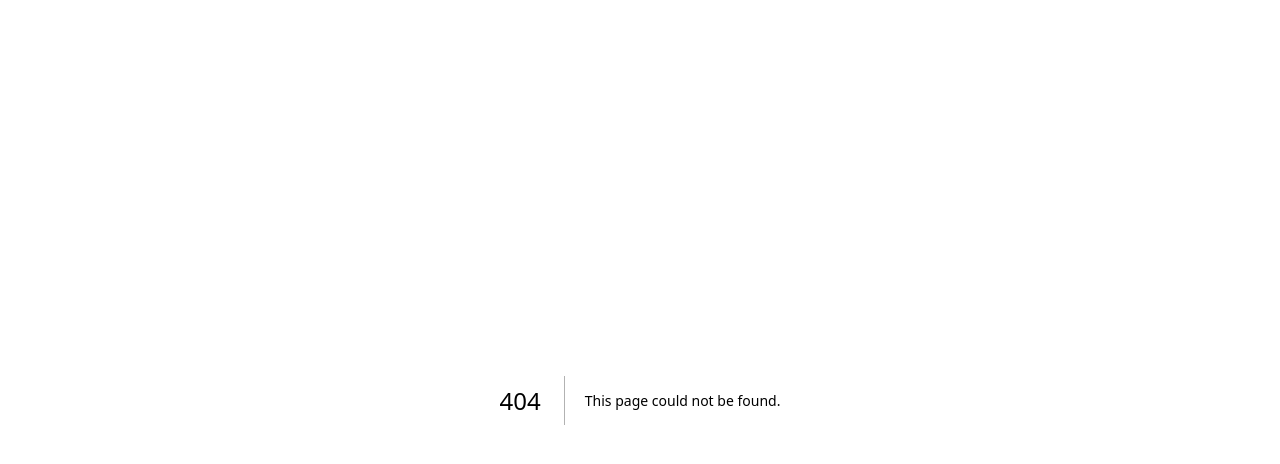
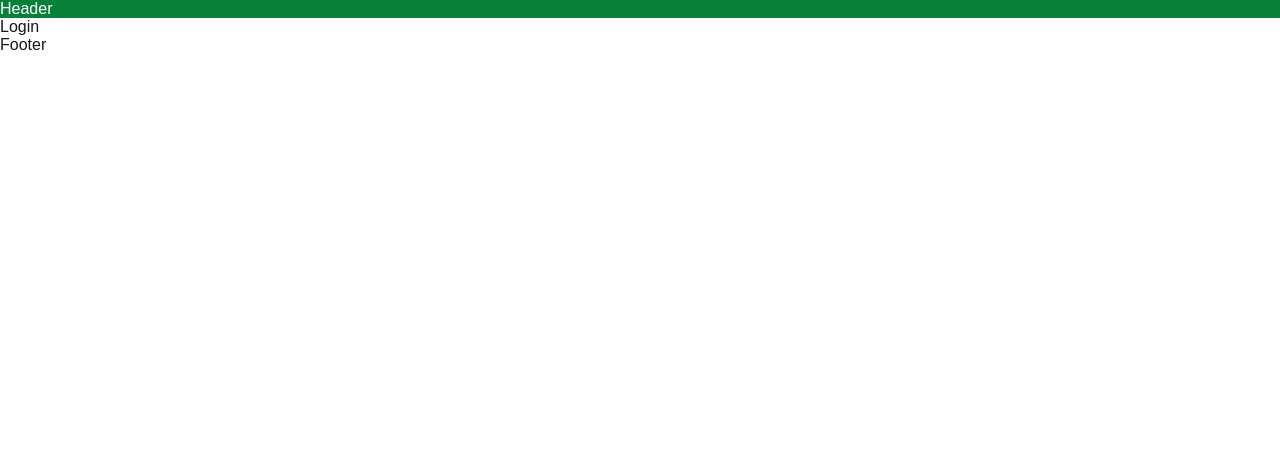
Before and after one commit to Angurva/EcoRide, a Next.js app in the folder frontend/: page /login in a window 1280 px wide. Before the commit this address had no page. Shown: the top 464 px of the page. Built offline with nearby package versions, Linux system fonts and the light colour scheme.

Commit message:
initialisation stucture project

```diff
--- /dev/null
+++ b/frontend/src/app/(authentification)/login/page.js
@@ -0,0 +1,7 @@
+import React from 'react'
+
+export default function Login() {
+  return (
+    <div>Login</div>
+  )
+}
--- a/frontend/src/app/layout.js
+++ b/frontend/src/app/layout.js
@@ -1,3 +1,6 @@
+import Header from "@/components/Header";
+import Footer from "@/components/Footer";
+
 import localFont from "next/font/local";
 import "./globals.css";
 
@@ -21,7 +24,9 @@ export default function RootLayout({ children }) {
   return (
     <html lang="en">
       <body className={`${geistSans.variable} ${geistMono.variable}`}>
+        <Header/>
         {children}
+        <Footer/>
       </body>
     </html>
   );
--- /dev/null
+++ b/frontend/src/app/styles/Header.module.css
@@ -0,0 +1,5 @@
+.navigationMenu{
+    height:"60px";
+    background-color: #068137;
+    color:#fff;
+}
--- /dev/null
+++ b/frontend/src/components/Footer.js
@@ -0,0 +1,7 @@
+import React from 'react'
+
+export default function Footer() {
+  return (
+    <div>Footer</div>
+  )
+}
--- /dev/null
+++ b/frontend/src/components/Header.js
@@ -0,0 +1,11 @@
+import React from 'react'
+import styles from '@/app/styles/Header.module.css'
+
+export default function Header() {
+  return (
+    <div className={styles.navigationMenu}>
+
+      Header
+    </div>
+  )
+}
```
Also changed, not shown: frontend/src/app/(authentification)/register/page.js (added, +7 -0 lines), frontend/src/app/carpooling/page.js (added, +7 -0 lines), frontend/src/app/contact/page.js (added, +7 -0 lines), 1 other file (tests, documents, lock files or other folders).
